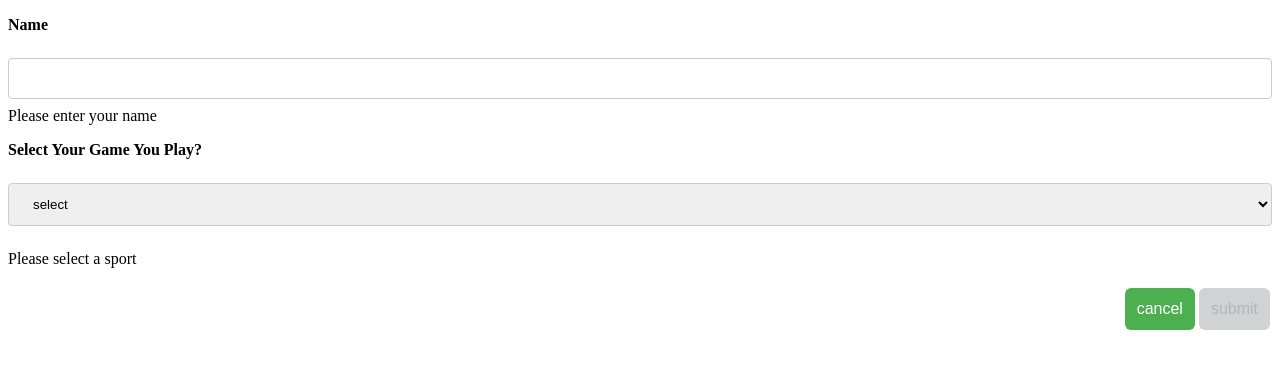
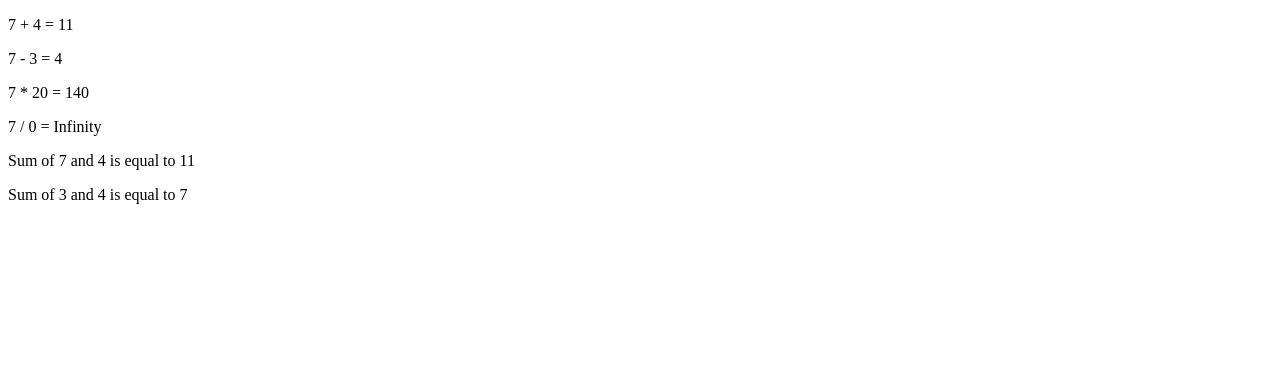
Before and after one commit to vibhor-garg-98/javascript-client, a React (Create React App) app: page / in a window 1280 px wide. Shown: the top 368 px of the page. Built offline with nearby package versions, Linux system fonts and the light colour scheme.

Commit message:
feat: add children & material UI-setup (#40791)

```diff
--- a/package.json
+++ b/package.json
@@ -3,6 +3,7 @@
   "version": "0.1.0",
   "private": true,
   "dependencies": {
+    "@material-ui/core": "^4.9.5",
     "@testing-library/jest-dom": "^4.2.4",
     "@testing-library/react": "^9.4.1",
     "@testing-library/user-event": "^7.2.1",
--- a/src/App.jsx
+++ b/src/App.jsx
@@ -1,11 +1,16 @@
 import React from 'react';
+import { ThemeProvider } from '@material-ui/core/styles';
+import Theme from './theme';
+import ChildrenDemo from '../src/pages/ChildrenDemo/ChildrenDemo';
 // import TextFieldDemo from '../src/pages/TextFieldDemo/TextFieldDemo';
-import InputDemo from './pages/InputDemo/InputDemo';
+// import InputDemo from './pages/InputDemo/InputDemo';
 
 function App() {
   return (
     <div>
-      <InputDemo />
+      <ThemeProvider theme={Theme}>
+        <ChildrenDemo />
+      </ThemeProvider>
     </div>
   );
 }
--- /dev/null
+++ b/src/components/Math/Math.jsx
@@ -0,0 +1,50 @@
+import React from 'react';
+import PropTypes from 'prop-types';
+
+const Text = (props) => {
+  const {
+    first, second, operator, children,
+  } = props;
+  let { result } = props;
+  switch (operator) {
+  case '+': result = first + second;
+    break;
+  case '-': result = first - second;
+    break;
+  case '/': result = first / second;
+    break;
+  case '*': result = first * second;
+    break;
+  default: break;
+  } if (children) {
+    return children(first, second, result);
+  }
+  return (
+    <>
+      <p>
+        {' '}
+        {first}
+        {' '}
+        {operator}
+        {' '}
+        {second}
+        {' '}
+=
+        {' '}
+        {result}
+        {' '}
+      </p>
+    </>
+  );
+};
+Text.propTypes = {
+  first: PropTypes.number.isRequired,
+  second: PropTypes.number.isRequired,
+  operator: PropTypes.string.isRequired,
+  result: PropTypes.number.isRequired,
+  children: PropTypes.func,
+};
+Text.defaultProps = {
+  children: undefined,
+};
+export default Text;
--- /dev/null
+++ b/src/pages/ChildrenDemo/ChildrenDemo.jsx
@@ -0,0 +1,67 @@
+import React from 'react';
+import { ThemeProvider } from '@material-ui/core';
+import Text from '../../components/Math/Math';
+import Theme from '../../theme';
+
+
+export default class CalculatorDemo extends React.Component {
+  Result() {
+    let { result } = this.state;
+    result = '';
+    this.setState({ result });
+  }
+
+  render() {
+    return (
+      <>
+
+        <Text first={7} second={4} operator="+" />
+        <Text first={7} second={3} operator="-" />
+        <Text first={7} second={20} operator="*" />
+        <Text first={7} second={0} operator="/" />
+        <Text first={7} second={4} operator="+">
+          {
+            (first, second, result) => (
+              <p>
+                Sum of
+                {' '}
+                {first}
+                {' '}
+                and
+                {' '}
+                {second}
+                {' '}
+                is equal to
+                {' '}
+                {result}
+                {' '}
+              </p>
+            )
+          }
+        </Text>
+        <ThemeProvider theme={Theme}>
+          <Text first={3} second={4} operator="+">
+            {
+              (first, second, result) => (
+                <p>
+                  Sum of
+                  {' '}
+                  {first}
+                  {' '}
+                  and
+                  {' '}
+                  {second}
+                  {' '}
+                  is equal to
+                  {' '}
+                  {result}
+                  {' '}
+                </p>
+              )
+            }
+          </Text>
+        </ThemeProvider>
+      </>
+    );
+  }
+}
--- /dev/null
+++ b/src/theme.js
@@ -0,0 +1,13 @@
+import { createMuiTheme } from '@material-ui/core/styles';
+
+const theme = createMuiTheme({
+  typography: {
+    fontFamily: [
+      'cursive',
+      'sans-serif',
+      '"Comic Sans MS"',
+    ].join(','),
+  },
+  htmlFontSize: 10,
+});
+export default theme;
```
